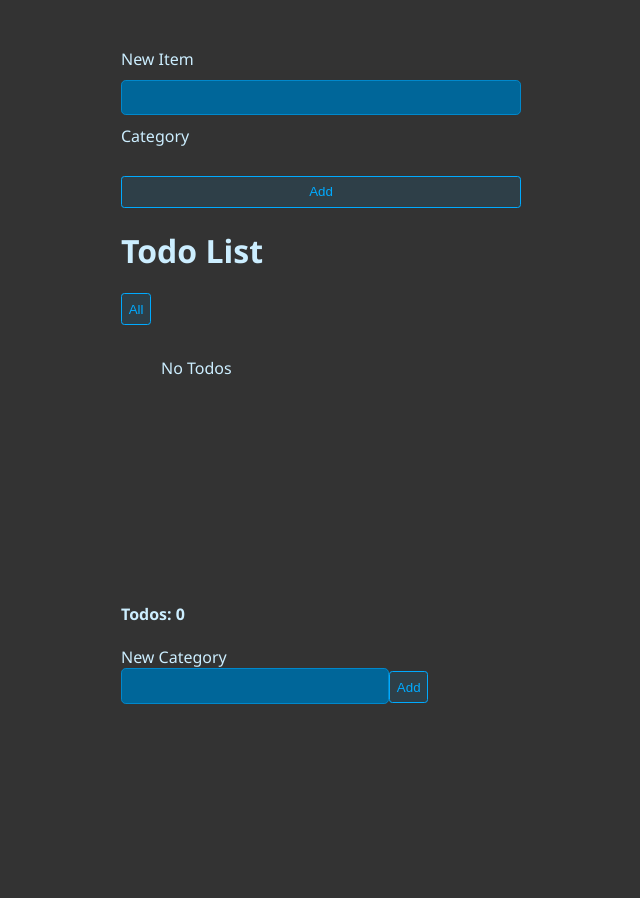
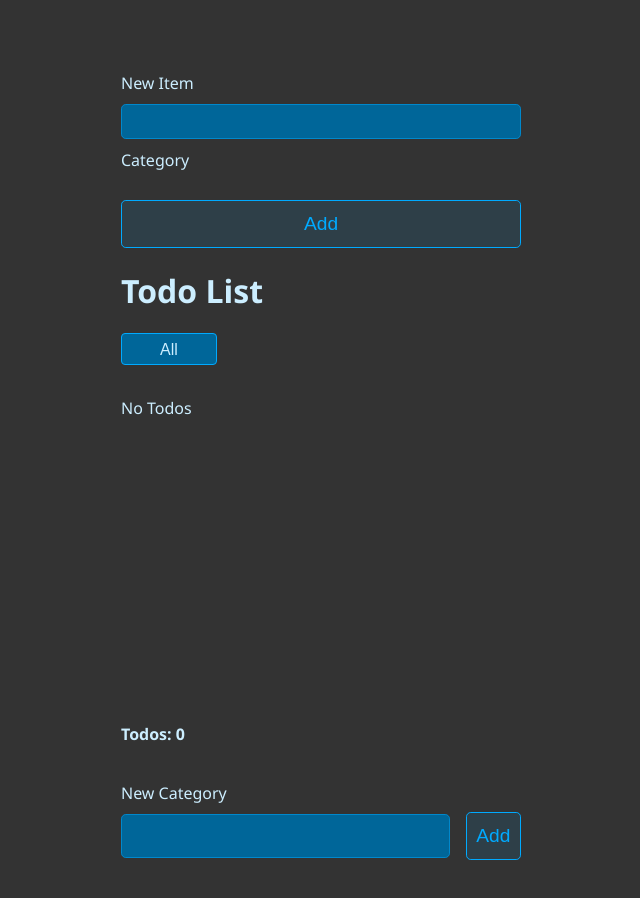
Before and after one commit to bharatbhusal/todo-list, a React (Create React App) app: page / in a window 1280 px wide. Shown: the top 898 px of the page, without its empty margins (319-959 px from the left). Before the commit the page ends 800 px from the top, so only its background shows below. Built offline with nearby package versions, Linux system fonts and the light colour scheme.

Commit message:
new css done

```diff
--- a/src/App.css
+++ b/src/App.css
@@ -1,11 +1,10 @@
 .container {
-  height: 80vh;
+  margin-top: 3rem;
   width: 400px;
   display: flex;
   flex-direction: column;
-  justify-content: space-between;
-  /* overflow: hidden; */
-  /* overflow-y: scroll; */
+  justify-content: space-around;
+  overflow-y: scroll;
 }
 
 .btn {
@@ -19,6 +18,37 @@
   outline: none;
 }
 
+.btn-danger {
+  background: hsl(0, 100%, 40%, 0.1);
+  border: 1px solid hsl(0, 100%, 40%);
+  color: hsl(0, 100%, 40%);
+  font-size: medium;
+}
+
+.btn-category {
+  padding: 0.4rem;
+  width: min-content;
+  min-width: 6rem;
+  font-size: medium;
+  color: rgb(204, 238, 255);
+}
+
+.btn-category.active,
+.btn:hover {
+  background-color: hsl(200, 100%, 30%);
+}
+
+.btn-danger:hover {
+  background-color: hsl(0, 100%, 40%, 0.2);
+}
+
+.btn-delete-category {
+  width: 100%;
+}
+.btn-add {
+  height: 3rem;
+  font-size: larger;
+}
 input {
   max-width: 380px;
   border: 1px solid hsl(200, 100%, 40%);
@@ -31,6 +61,7 @@ input {
 }
 
 .new-item-form {
+  margin-top: 1.5rem;
   display: flex;
   flex-direction: column;
   gap: 0.6rem;
@@ -45,54 +76,16 @@ input {
 }
 
 .list {
-  height: 15rem;
-  overflow-y: scroll;
-}
-/*
-
-.add-btn {
-  font-size: 1.3rem;
-}
-
-
-
-.btn-category {
-  padding: 0.4rem;
-  width: min-content;
-  min-width: 6rem;
-  font-size: medium;
-  color: rgb(204, 238, 255);
-}
-
-.btn-category.active,
-.btn:hover {
-  background-color: hsl(200, 100%, 30%);
-}
-
-.btn.btn-danger {
-  background: hsl(0, 100%, 40%, 0.1);
-  border: 1px solid hsl(0, 100%, 40%);
-  color: hsl(0, 100%, 40%);
-  font-size: medium;
-}
-
-.header {
-  font-size: 1.5rem;
-  margin-top: 1.5rem;
-  margin-bottom: 0.5rem;
-}
-
-.list {
   padding: 0;
   display: flex;
   flex-direction: column;
   gap: 0.5rem;
   overflow-y: scroll;
   scroll-behavior: smooth;
-  height: 23rem;
+  height: 20rem;
 }
 
-.list li {
+li {
   display: flex;
   align-items: center;
   justify-content: space-between;
@@ -103,11 +96,11 @@ input {
   cursor: pointer;
 }
 
-.list li:hover {
+li:hover {
   background-color: rgb(124, 115, 115);
 }
 
-.list li.completed {
+li.completed {
   color: hsl(200, 100%, 40%);
 }
 
@@ -137,8 +130,22 @@ input {
   align-items: center;
 }
 
-.btn-delete-category {
+.new-category-form {
+  margin-top: 1rem;
+  display: flex;
+  flex-direction: column;
+  gap: 0.5rem;
+  margin-bottom: 3rem;
+}
+
+.new-category-form > div {
+  display: flex;
+  justify-content: space-between;
+  align-items: center;
+  gap: 1rem;
+}
+
+.new-category-form > div input {
   width: 100%;
   height: 2rem;
-  margin-bottom: 1.5rem;
-} */
+}
--- a/src/components/NewCategoryForm.jsx
+++ b/src/components/NewCategoryForm.jsx
@@ -21,7 +21,6 @@ export function NewCategoryForm({ addCategory }) {
     return (
         <form className="new-category-form" onSubmit={handleSubmit}>
             {/* Form row with a label and input for the new todo category */}
-            <div className="form-row">
             <label htmlFor="category">New Category</label>
             <div>
                 <input
@@ -30,10 +29,8 @@ export function NewCategoryForm({ addCategory }) {
                     id='category'
                     onChange={(e) => setNewCategory(e.target.value)}
                 />
-                    <button className="btn add-btn">Add</button>
+                <button className="btn btn-add">Add</button>
             </div>
-            </div>
-
         </form>
     );
 }
--- a/src/components/NewTodoForm.jsx
+++ b/src/components/NewTodoForm.jsx
@@ -44,7 +44,7 @@ export function NewTodoForm({ addTodo, categories }) {
 
 
             {/* Button to submit the form and add the new todo item */}
-            <button className="btn add-btn">Add</button>
+            <button className="btn btn-add">Add</button>
         </form>
     );
 }
--- a/src/index.css
+++ b/src/index.css
@@ -4,8 +4,11 @@ body {
   background: #333;
   color: rgb(204, 238, 255);
   width: 400px;
-  height: 80vh;
   margin: 3rem auto;
-  overflow-y: hidden;
-  overflow-y: scroll;
 }
+
+::-webkit-scrollbar {
+  visibility: hidden;
+  height: 0;
+  width: 0;
+}
```
Lines whose indentation alone changed are shown as unchanged.
